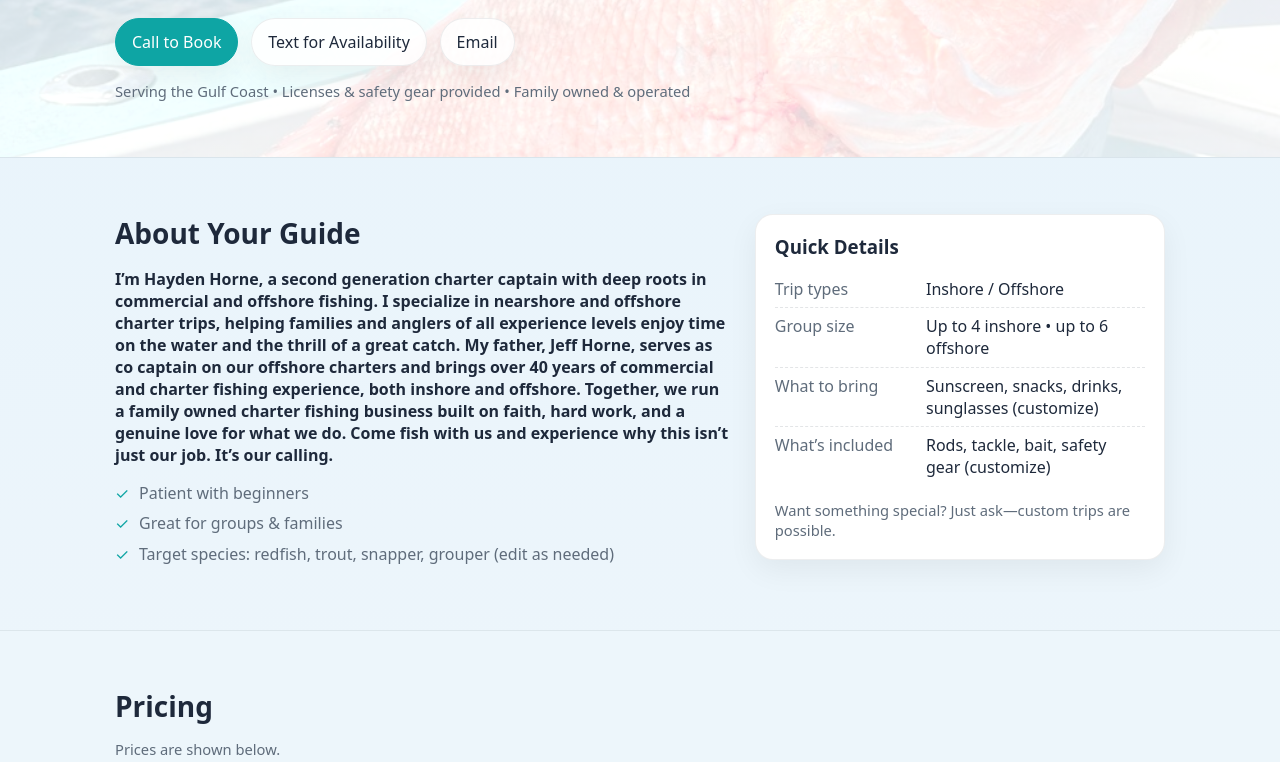
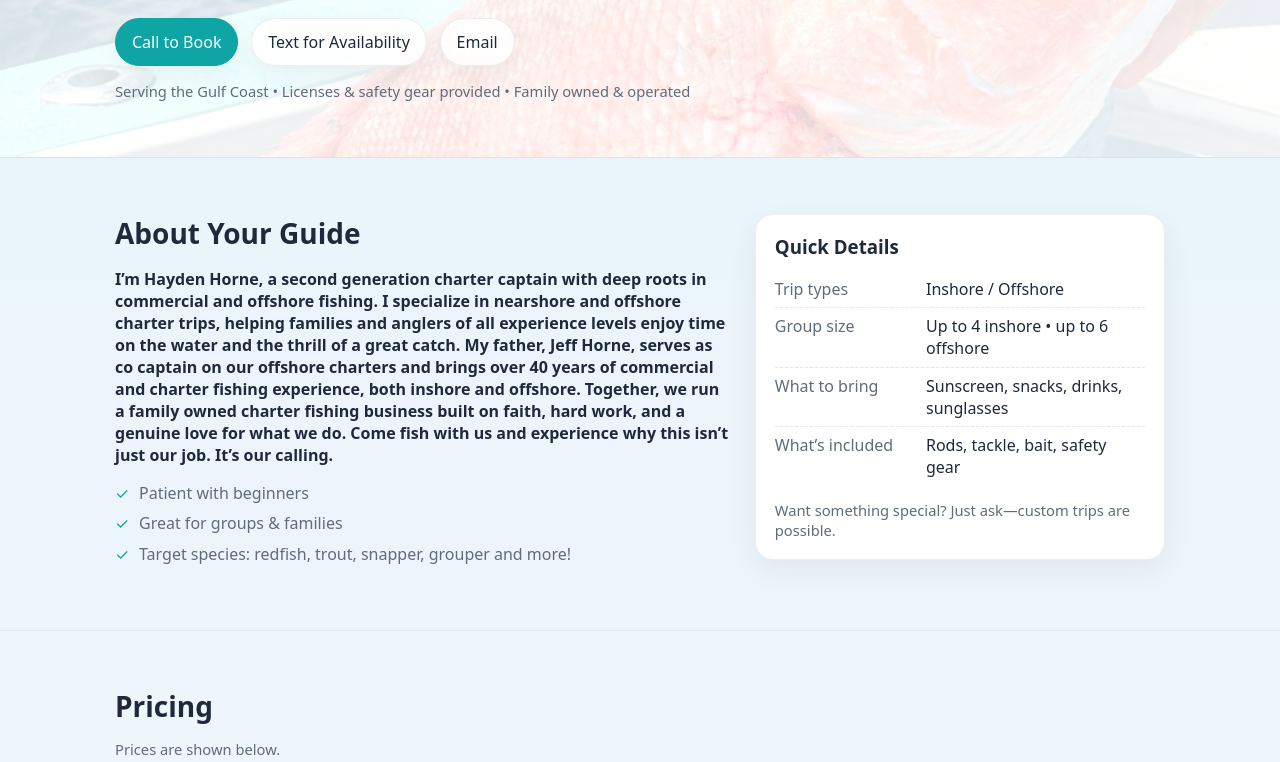
Before and after one commit to rpmihail/igoafishin, a plain HTML site: page index.html in a window 1280 px wide. Shown: the part 483-1245 px from the top of the page. Drawn offline with Linux system fonts and the light colour scheme.

Commit message:
minor changes to .html

```diff
--- a/index.html
+++ b/index.html
@@ -79,7 +79,7 @@
           <ul class="checks">
             <li>Patient with beginners</li>
             <li>Great for groups & families</li>
-            <li>Target species: redfish, trout, snapper, grouper (edit as needed)</li>
+            <li>Target species: redfish, trout, snapper, grouper and more!</li>
           </ul>
         </div>
 
@@ -88,8 +88,8 @@
           <dl class="dl">
             <div><dt>Trip types</dt><dd>Inshore / Offshore</dd></div>
             <div><dt>Group size</dt><dd>Up to 4 inshore • up to 6 offshore</dd></div>
-            <div><dt>What to bring</dt><dd>Sunscreen, snacks, drinks, sunglasses (customize)</dd></div>
-            <div><dt>What’s included</dt><dd>Rods, tackle, bait, safety gear (customize)</dd></div>
+            <div><dt>What to bring</dt><dd>Sunscreen, snacks, drinks, sunglasses </dd></div>
+            <div><dt>What’s included</dt><dd>Rods, tackle, bait, safety gear</dd></div>
           </dl>
           <p class="micro">Want something special? Just ask—custom trips are possible.</p>
         </div>
```
